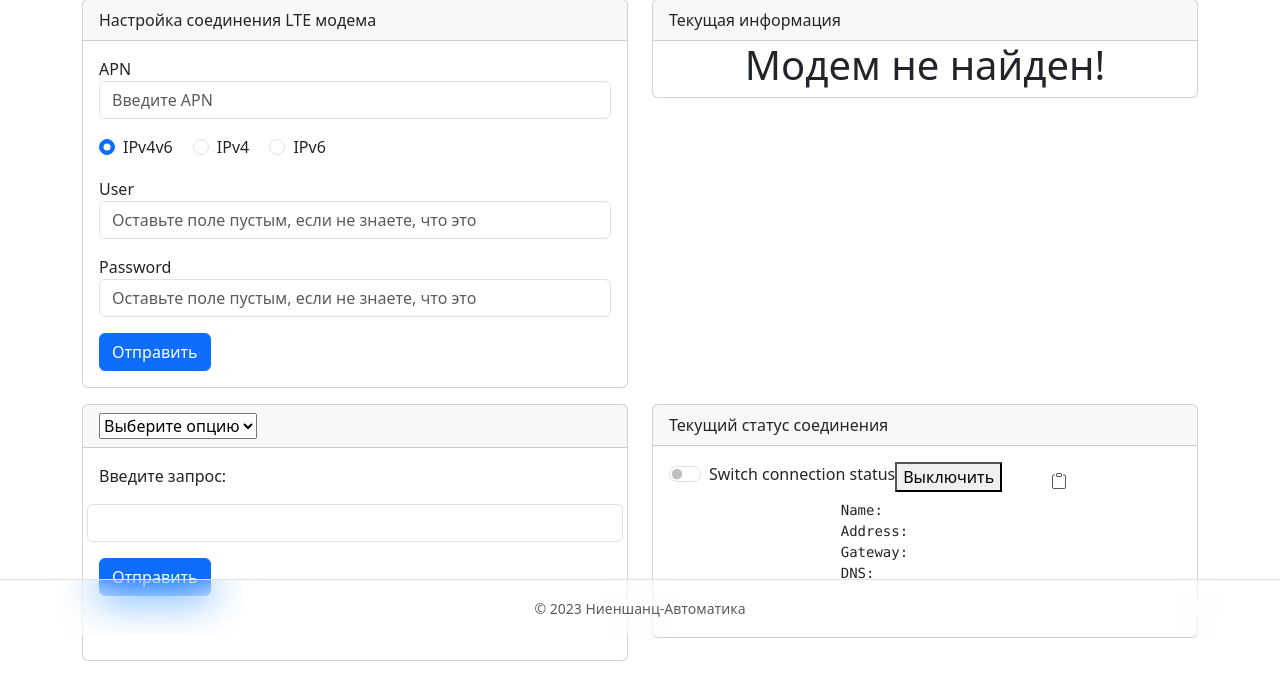
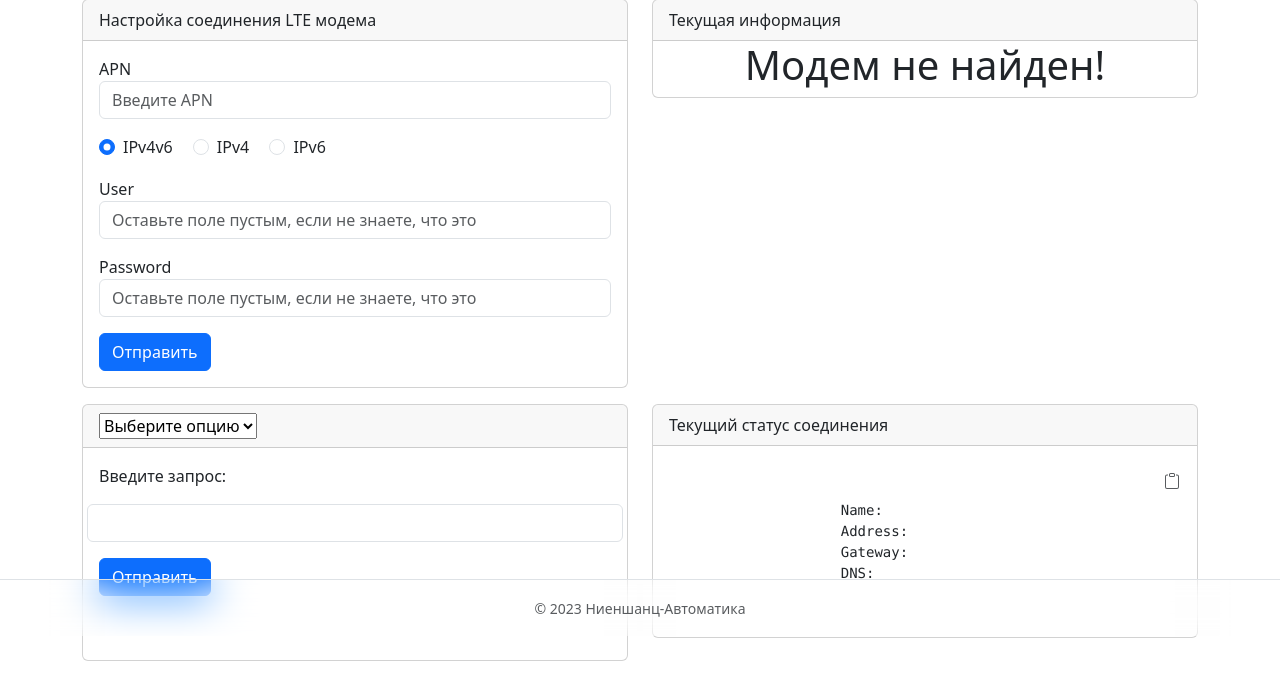
Before and after one commit to Ravenlod/webapp, a Flask app: template app/templates/settings/modem.html in a window 1280 px wide. Shown: the part 164-855 px from the top of the page. Run offline with Flask 3, Linux system fonts and the light colour scheme; the template is opened without the code that fills it, so the values that code supplies are empty; some libraries are stand-ins or nearby versions.

Commit message:
Stable dev version

```diff
--- a/app/static/js/select_options_button_handler.js
+++ b/app/static/js/select_options_button_handler.js
@@ -2,6 +2,7 @@
  var target_button = document.getElementById("ussd_request_hidden_button")
  var secondary_button = document.getElementById("cnl-btn")
  var input_value = document.getElementById("input_value")
+
     function ussdSessionCancel(event)
     {
         input_value.value = "ussd_cancel";
@@ -21,3 +22,15 @@
         }
     }
     select_options.addEventListener("click", handleClick);
+
+    //async functions
+let copy_btn_click = document.querySelector('#copy_btn_1')
+let text_field = document.querySelector('#copy_text_field')
+let change_svg_btn = document.querySelector('#copy_btn_svg_1')
+
+copy_btn_click.addEventListener('click', () => {
+    let info = text_field.textContent;
+    change_svg_btn.href = "#check2"; //Don't work
+    navigator.clipboard.writeText(`${info}`);
+
+})
--- a/app/templates/settings/modem.html
+++ b/app/templates/settings/modem.html
@@ -14,28 +14,28 @@
 
             <div class="card-body">
 
-                <form class="form-horizontal" action="/settings/init_connection_setup">
+                <form class="form-horizontal" action="/settings/init_connection_setup" method="post">
                     <div class="form-group">
                         <label>APN</label>
-                        <input placeholder="Введите APN" class="form-control" name="apn_input">
+                        <input placeholder="Введите APN" class="form-control" type="text" name="apn_input">
                     </div>
 
                     <div class="form-group mt-3">
                         <div class="form-check form-check-inline">
-                            <input class="form-check-input" type="radio" name="ipvX" value="ipv4v6" id="flexRadio1" checked>
+                            <input class="form-check-input" type="radio" name="ipvX" value="4" id="flexRadio1" checked>
                             <label class="form-check-label" for="flexRadio1">
                                 IPv4v6
                             </label>
                         </div>
                         <div class="form-check form-check-inline">
-                            <input class="form-check-input" type="radio" name="ipvX" value="ipv4" id="flexRadio2">
+                            <input class="form-check-input" type="radio" name="ipvX" value="1" id="flexRadio2">
                             <label class="form-check-label" for="flexRadio2">
                                 IPv4
                             </label>
                         </div>
 
                         <div class="form-check form-check-inline">
-                            <input class="form-check-input" type="radio" name="ipvX" value="ipv6" id="flexRadio3">
+                            <input class="form-check-input" type="radio" name="ipvX" value="2" id="flexRadio3">
                             <label class="form-check-label" for="flexRadio3">
                                 IPv6
                             </label>
@@ -131,18 +131,9 @@
             </div>
             <div class="card-body">
 
-                <div class="d-flex">
-                    <div class="form-check form-switch">
-                        <input class="form-check-input" type="checkbox" name="switch_connection_status"
-                               id="flexSwitchCheckDefault">
-                        <label class="form-check-label" for="flexSwitchCheckDefault">Switch connection status</label>
-                    </div>
+                <div class="d-flex justify-content-md-end ">
 
-                    <div class="col md-6">
-                        <button type="submit" name="disable_btn">Выключить</button>
-                    </div>
-
-                    <div class="col md-6  justify-content-md-end">
+                    <div class="row ">
                         <button class="btn mt-0 me-0" id="copy_btn_1">
                             <svg class="bi opacity-75 theme-icon" aria-hidden="true">
                                 <use id="copy_btn_svg_1" href="#clipboard"></use>
@@ -173,17 +164,5 @@
 {% block scripts %}
 
 <script src="/static/js/select_options_button_handler.js"></script>
-<script>
-let copy_btn_click = document.querySelector('#copy_btn_1')
-let text_field = document.querySelector('#copy_text_field')
-let change_svg_btn = document.querySelector('#copy_btn_svg_1')
 
-copy_btn_click.addEventListener('click', () => {
-    let info = text_field.textContent;
-    change_svg_btn.href = "#check2";
-    navigator.clipboard.writeText(`${info}`);
-
-})
-
-</script>
 {% endblock %}
```
Also changed, not shown: app/settings/routes.py (+32 -34 lines).
